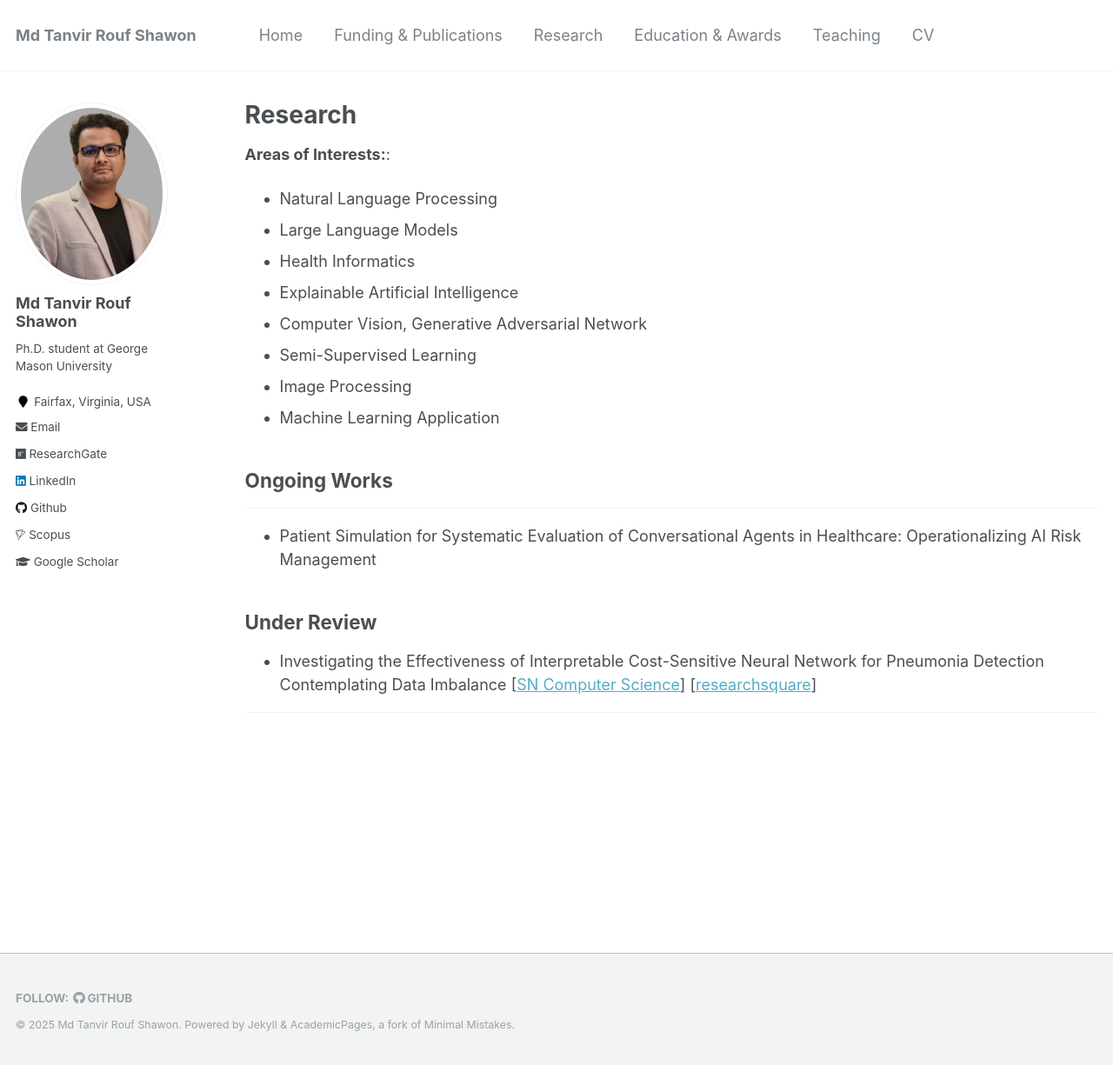
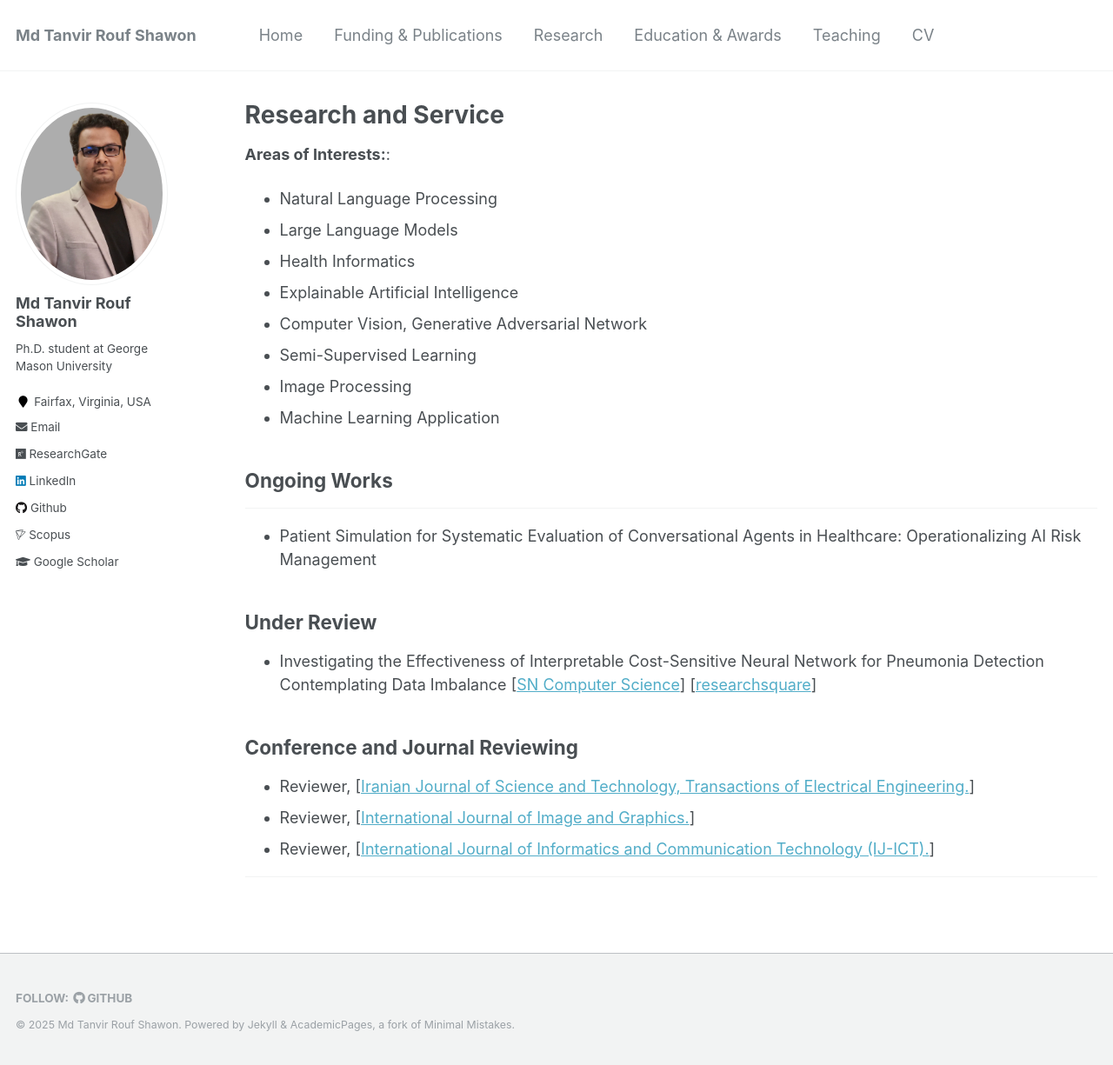
Before and after one commit to shawon-tanvir/shawon-tanvir.github.io, a Jekyll site: the page built from _pages/projects.md, in a window 1280 px wide and 1225 px high. Shown: the whole window at 87% size. Built offline with Jekyll 4.4.1, drawn with Linux system fonts in a browser that asks for light colours.

Commit message:
Update title and add reviewing section
Added conference and journal reviewing section with details.

```diff
--- a/_pages/projects.md
+++ b/_pages/projects.md
@@ -1,9 +1,10 @@
 ---
 layout: archive
-title: "Research"
+title: "Research and Service"
 permalink: /research/
 author_profile: true
 ---
+
 <b>Areas of Interests:</b>:
 * Natural Language Processing
 * Large Language Models
@@ -22,4 +23,10 @@ author_profile: true
 
 * Investigating the Effectiveness of Interpretable Cost-Sensitive Neural Network for Pneumonia Detection Contemplating Data Imbalance [[SN Computer Science](https://www.springer.com/journal/42979)] [[researchsquare](https://www.researchsquare.com/article/rs-3047442/v1)]
 
+
+## Conference and Journal Reviewing
+* Reviewer, [[Iranian Journal of Science and Technology, Transactions of Electrical Engineering.](https://link.springer.com/journal/40998)]
+* Reviewer, [[International Journal of Image and Graphics.](https://www.worldscientific.com/worldscinet/IJIG?srsltid=AfmBOoqTgzxX5xl1oNfCHJe4Pntxl8bYnWJ83DESQBRwvh5IIum185PB)]
+* Reviewer, [[International Journal of Informatics and Communication Technology (IJ-ICT).](https://ijict.iaescore.com/index.php/IJICT)]
+
 __________________________________________________
```
